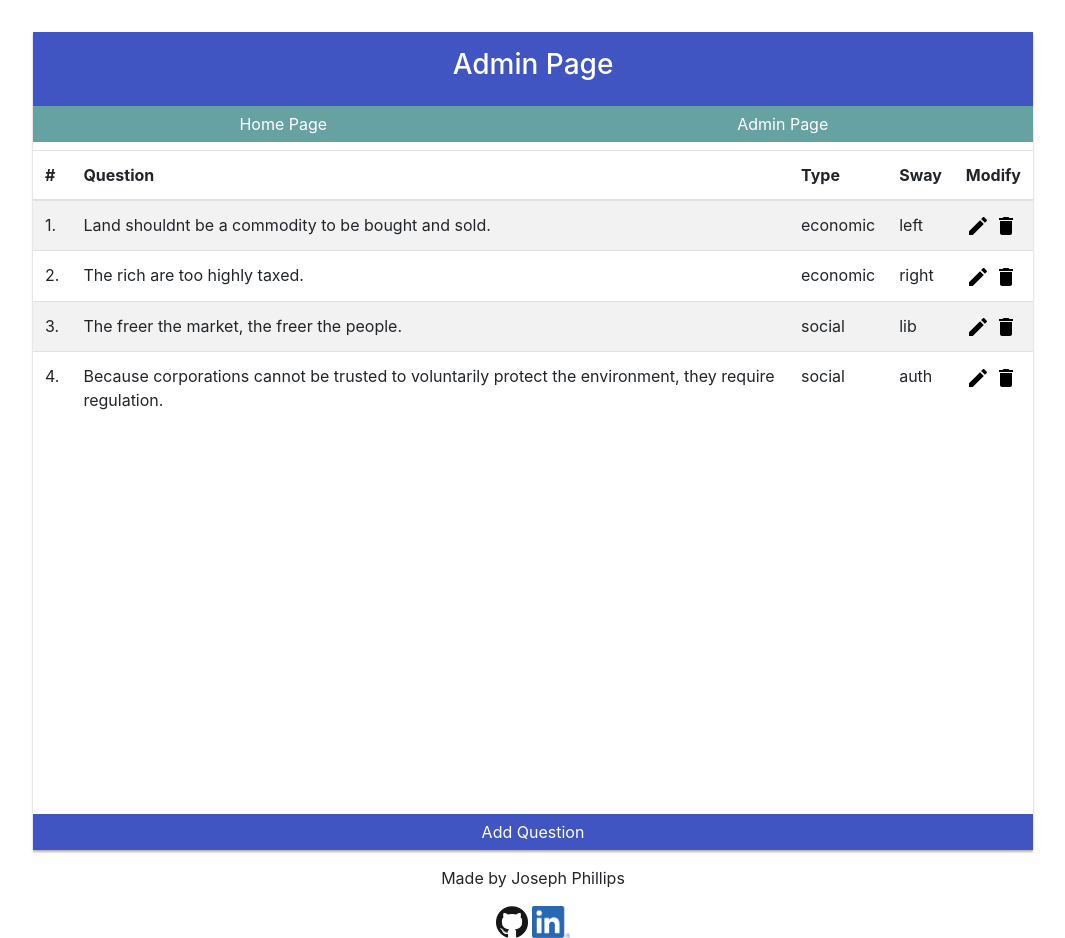
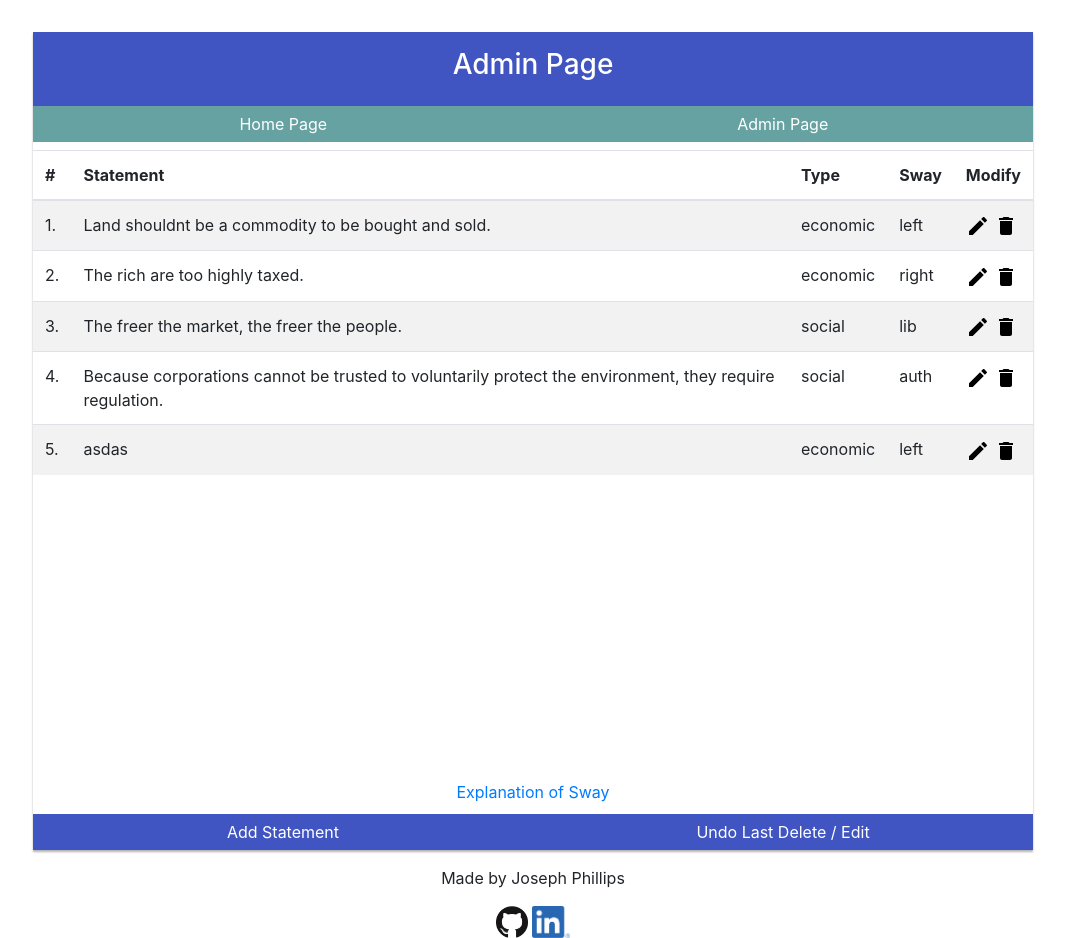
Before and after one commit to joe147258/political-compass-quiz, a Flask app: page /admin in a window 1280 px wide. Shown: the whole page, without its empty margins (107-1172 px from the left). Run offline with Flask 2, Linux system fonts and the light colour scheme; the visitor is signed in with stand-in values (Sample User, id 1); some libraries are stand-ins or nearby versions.

Commit message:
started work on a cache for undo feature

```diff
--- a/controller/quiz_controller.py
+++ b/controller/quiz_controller.py
@@ -1,11 +1,12 @@
 from flask import Flask, render_template, request, redirect, Blueprint, url_for, jsonify
-from utilities import util, json_parser, service
+from utilities import util, JsonReadWrite, service
 
 quiz_controller = Blueprint('quiz_controller', __name__, template_folder='templates')
 
 @quiz_controller.route('/')
 def home():
-    return render_template('main.html', config_json = json_parser.config(), intro_text = json_parser.intro_text(), question_list = json_parser.question_list());
+    return render_template('main.html', config_json = JsonReadWrite.config(), intro_text = JsonReadWrite.intro_text(),
+                            question_list = JsonReadWrite.question_list(), project_text = JsonReadWrite.project_text());
 
 @quiz_controller.route('/layout')
 def layout():
--- /dev/null
+++ b/json/cache.json
@@ -0,0 +1 @@
+{"cached_action": {"cache_type":
--- a/json/question_data.json
+++ b/json/question_data.json
@@ -1 +1 @@
-{"question_list": [{"question_text": "Land shouldnt be a commodity to be bought and sold.", "type": "economic", "sway": "left"}, {"question_text": "The rich are too highly taxed.", "type": "economic", "sway": "right"}, {"question_text": "The freer the market, the freer the people.", "type": "social", "sway": "lib"}, {"question_text": "Because corporations cannot be trusted to voluntarily protect the environment, they require regulation.", "type": "social", "sway": "auth"}]}
+{"question_list": [{"question_text": "Land shouldnt be a commodity to be bought and sold.", "type": "economic", "sway": "left"}, {"question_text": "The rich are too highly taxed.", "type": "economic", "sway": "right"}, {"question_text": "The freer the market, the freer the people.", "type": "social", "sway": "lib"}, {"question_text": "Because corporations cannot be trusted to voluntarily protect the environment, they require regulation.", "type": "social", "sway": "auth"}, {"question_text": "asdas", "type": "economic", "sway": "left"}]}
--- a/json/site_data.json
+++ b/json/site_data.json
@@ -1,5 +1,6 @@
 {
-    "intro_text": "The underlying theory of the political compass model is that political ideology may be better measured along two separate, independent axes. The economic (left-right) axis measures one's opinion of how the economy should be run: 'left' is defined as the desire for the economy to be run by a cooperative collective agency (which can mean the state, but can also mean a network of communes) while 'right' is defined as the desire for the economy to be left to the devices of competing individuals and organizations. The other axis (authoritarian-libertarian) measures one's political opinions in a social sense, regarding the amount of personal freedom that one would allow: 'libertarianism' is defined as the belief that personal freedom should be maximised while 'authoritarianism' is defined as the belief that authority should be obeyed. The purpose of this project is to test where you are on a political compass through a series of questions.",
+    "intro_text": "The underlying theory of the political compass model is that political ideology may be better measured along two separate, independent axes. The economic (left-right) axis measures one's opinion of how the economy should be run: 'left' is defined as the desire for the economy to be run by a cooperative collective agency (which can mean the state, but can also mean a network of communes) while 'right' is defined as the desire for the economy to be left to the devices of competing individuals and organizations. The other axis (authoritarian-libertarian) measures one's political opinions in a social sense, regarding the amount of personal freedom that one would allow: 'libertarianism' is defined as the belief that personal freedom should be maximised while 'authoritarianism' is defined as the belief that authority should be obeyed.",
+    "project_text": "The purpose of this project is to to test a user's beliefs through a series of statements you can choose to agree with or not. These results are then mapped on a politcal compass image.",
     "ideologies": {
         "auth_left": "Authoritarian Left",
         "auth_centre": "Authoritarian Centrist",
--- a/main.py
+++ b/main.py
@@ -2,7 +2,7 @@ import flask_login
 from flask import Flask, render_template, request, redirect, url_for, send_from_directory
 from controller.quiz_controller import quiz_controller
 from flask_login import LoginManager, UserMixin
-from utilities import json_parser, util, service
+from utilities import JsonReadWrite, util, service, UniversialConstants as const
 import os
 
 # App set up
@@ -17,7 +17,7 @@ app.secret_key = 'key'
 app.register_blueprint(quiz_controller)
 
 # Admin Page access
-users = { json_parser.admin_name():{'pw':json_parser.admin_password()} }
+users = { JsonReadWrite.admin_name():{'pw':JsonReadWrite.admin_password()} }
 
 class User(UserMixin):
   pass
@@ -64,7 +64,7 @@ def login():
 @app.route('/admin')
 @flask_login.login_required
 def admin():
-    question_list = json_parser.question_list()
+    question_list = JsonReadWrite.question_list()
     return render_template('admin.html', len = len(question_list), question_list = question_list)
 
 @app.route('/logout')
@@ -86,7 +86,6 @@ def favicon():
 def submit_question():
     try:
         form_items = request.form
-        print(form_items)
         if util.validate_form_data(form_items):
             service.add_question(form_items)
     except Exception as e:
@@ -99,8 +98,9 @@ def submit_question():
 @flask_login.login_required
 def delete_question():
     try:
-        position = int(request.form['pos'])
-        service.delete_question(position)
+        pos = int(request.form['pos'])
+        util.cache_action(const, int(pos))
+        service.delete_question(pos)
     except Exception as e:
         print(e)
         return "Invalid Request", 400
@@ -113,6 +113,7 @@ def edit_question():
     try:
         form_items = request.form
         if util.validate_form_data(form_items):
+            util.cache_action(const.EDIT_CONST, int(form_items['pos']))
             service.edit_question(form_items)
     except Exception as e:
         print(e)
@@ -120,5 +121,20 @@ def edit_question():
 
     return "Success", 200
 
+@app.route('/undo', methods=['POST'])
+#@flask_login.login_required
+def undo():
+    try:
+        data = JsonReadWrite.get_cache()
+        if data == const.NONE_CONST:
+            raise Exception('No Cache')
+        else:
+            service.restore_cached()
+    except Exception as e:
+        print(e)
+        return "No Cache", 100
+
+    return "Success", 200
+
 if __name__ == '__main__':
     app.run(debug=True)
--- a/static/css/main.css
+++ b/static/css/main.css
@@ -14,6 +14,12 @@
 .div-footer {
     position: absolute;
     left: 0;
+    bottom: 0;
+    text-align: center;
+}
+.div-footer1 {
+    position: absolute;
+    right: 0;
     bottom: 0;
     text-align: center;
 }
--- /dev/null
+++ b/static/js/result.js
@@ -0,0 +1 @@
+$("#image").on('error', function() { location.reload();});
--- a/templates/admin.html
+++ b/templates/admin.html
@@ -9,7 +9,7 @@
         <thead>
             <tr>
                 <th scope="col">#</th>
-                <th scope="col">Question</th>
+                <th scope="col">Statement</th>
                 <th scope="col">Type</th>
                 <th scope="col">Sway</th>
                 <th scope="col">Modify</th>
@@ -33,10 +33,14 @@
         </tbody>
     </table>
 </div>
-<div class="position-relative" style="height: 10%;">
-    <div class="div-footer w-100">
+<div class="position-relative text-center" style="height: 10%;">
+    <a href="#" data-toggle="modal" data-target="#sway-modal">Explanation of Sway</a>
+    <div class="div-footer w-50">
         <button class="btn btn-primary square btn-block" data-toggle="modal" data-target="#add-modal">Add
-            Question</button>
+            Statement</button>
+    </div>
+    <div class="div-footer1 w-50">
+        <button class="btn btn-primary square btn-block">Undo Last Delete / Edit</button>
     </div>
 </div>
 <div class="modal" id="add-modal" tabindex="-1" role="dialog">
@@ -51,7 +55,7 @@
             <div class="modal-body">
                 <form method="POST" id="new_ques">
                     <div class="form-group">
-                        <label class="col-form-label">Question:</label>
+                        <label class="col-form-label">Statement:</label>
                         <textarea class="form-control" name="question_text" form="new_ques"></textarea>
                     </div>
                     <div class="form-group">
@@ -71,7 +75,7 @@
             </div>
             <div class="modal-footer">
                 <button type="button" class="btn btn-primary" data-dismiss="modal">Close</button>
-                <button type="submit" class="btn btn-primary">Add Question</button>
+                <button type="submit" class="btn btn-primary">Add Statement</button>
             </div>
             </form>
         </div>
@@ -81,7 +85,7 @@
     <div class="modal-dialog" role="document">
         <div class="modal-content">
             <div class="modal-header">
-                <h5 class="modal-title" id="form-title">Edit Question</h5>
+                <h5 class="modal-title" id="form-title">Edit Statement</h5>
                 <button type="button" class="close" data-dismiss="modal">
                     <span>&times;</span>
                 </button>
@@ -89,7 +93,7 @@
             <div class="modal-body">
                 <form method="POST" id="edit_ques">
                     <div class="form-group">
-                        <label class="col-form-label">Question:</label>
+                        <label class="col-form-label">Statement:</label>
                         <textarea id="edit_ques_text" class="form-control" name="question_text" form="edit_ques"></textarea>
                     </div>
                     <div class="form-group">
@@ -115,6 +119,21 @@
         </div>
     </div>
 </div>
+<div id="sway-modal" class="modal" tabindex="-1">
+    <div class="modal-dialog">
+      <div class="modal-content">
+        <div class="modal-header">
+            <h3>Sway</h3>
+          <button type="button" class="close" data-dismiss="modal" aria-label="Close">
+            <span aria-hidden="true">&times;</span>
+          </button>
+        </div>
+        <div class="modal-body">
+          <p>Sway is used to determine the political ideology a user will 'sway' towards if they agree with the statement. E.g. If the sway of a statement is left and the user agrees, they will be considered more left wing.</p>
+        </div>
+      </div>
+    </div>
+</div>
 {% endblock %}
 {% block javascript %}
 <script src="{{ url_for('static', filename='js/admin.js')}}"></script>
--- a/templates/main.html
+++ b/templates/main.html
@@ -3,9 +3,13 @@
 
 {% block content %}
 <div id="intro-text" class="text-black p-3">
-    <h2>Introduction</h2>
+    <h2>Overview</h2>
     <p>
         {{ intro_text }}
+    </p>
+    <h2>Project Purpose</h2>
+    <p>
+        {{ project_text }}
     </p>
     <div class="text-center div-footer">
         <button class="btn btn-primary square btn-block begin-button" onclick="startQuiz()">Click here to begin</button>
--- a/templates/result.html
+++ b/templates/result.html
@@ -7,10 +7,10 @@
     <p class="mb-0">Your Result:</p>
     <h2 class="mt-0">{{ ideology }}</h2>
     <hr>
-    <img class="m-auto" src="{{ compass_image }}" alt="Political Compass Result" width="400" height="435"/>
+    <img id="image" class="m-auto" src="{{ compass_image }}" alt="Political Compass Result" width="400" height="435"/>
 </div>
 {% endblock %}
 
 {% block javascript %}
-
+<script src="{{ url_for('static', filename='js/result.js')}}"></script>
 {% endblock %}
--- /dev/null
+++ b/utilities/UniversialConstants.py
@@ -0,0 +1,8 @@
+# Cache constants
+EDIT_CONST = "EDIT"
+DELETE_CONST = "DEL"
+NONE_CONST = "NONE"
+JSON_NONE_CONST = "\"NONE\""
+# Other constants
+ECONOMIC_CONST = ['left', 'right']
+SOCIAL_CONST = ['lib', 'auth']
```
Also changed, not shown: utilities/JsonReadWrite.py (renamed from utilities/json_parser.py, +22 -1 lines), utilities/service.py (+18 -7 lines), utilities/util.py (+18 -12 lines).
